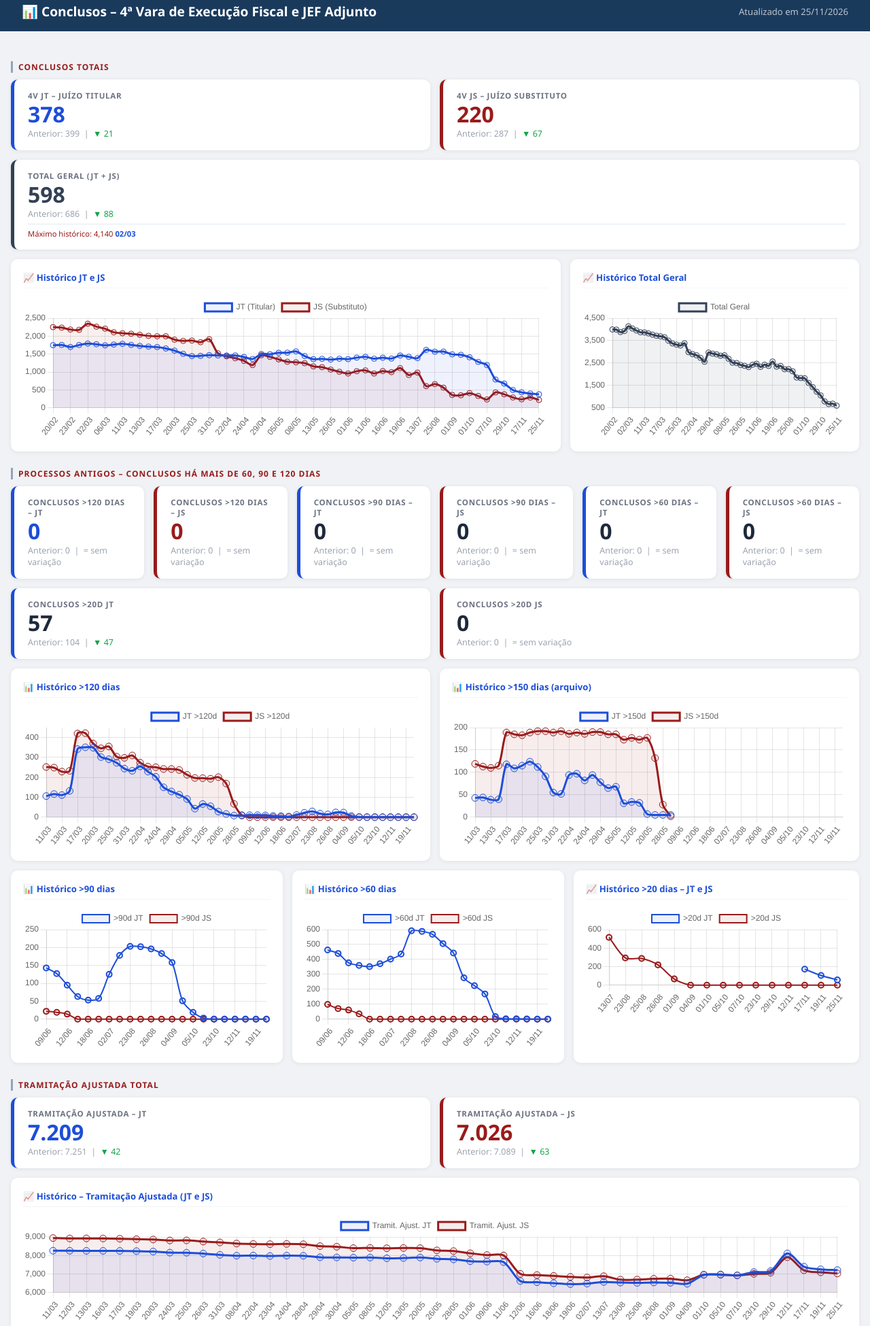
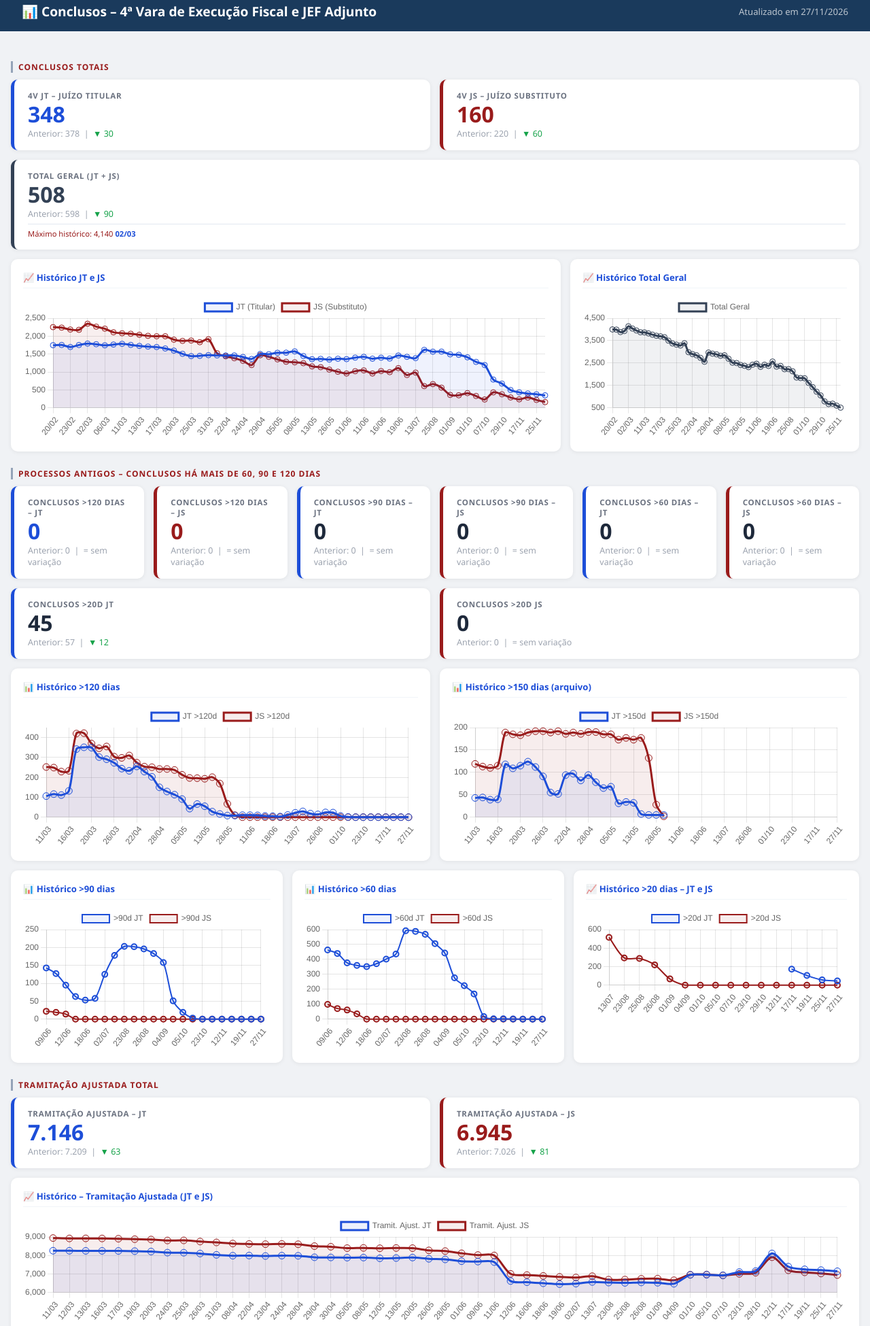
Before and after one commit to marcoantoniopsilva/eproc-dashboard, a plain HTML site: page index.html in a window 1280 px wide. Shown: the part 13-1963 px from the top of the page at 68% size. Drawn offline with nearby package versions, Linux system fonts and the light colour scheme; animation ran at ten frames a second.

Commit message:
Dashboard 27/11/2026: dados atualizados

```diff
--- a/index.html
+++ b/index.html
@@ -55,7 +55,7 @@
 <body>
 <header>
   <h1>📊 Conclusos – 4ª Vara de Execução Fiscal e JEF Adjunto</h1>
-  <span>Atualizado em 25/11/2026</span>
+  <span>Atualizado em 27/11/2026</span>
 </header>
 <div class="container">
 
@@ -64,18 +64,18 @@
   <div class="kpi-grid">
     <div class="kpi-card jt">
       <div class="kpi-label">4V JT – Juízo Titular</div>
-      <div class="kpi-value">378</div>
-      <div class="kpi-delta">Anterior: 399 &nbsp;|&nbsp; <span class="down">▼ 21</span></div>
+      <div class="kpi-value">348</div>
+      <div class="kpi-delta">Anterior: 378 &nbsp;|&nbsp; <span class="down">▼ 30</span></div>
     </div>
     <div class="kpi-card js">
       <div class="kpi-label">4V JS – Juízo Substituto</div>
-      <div class="kpi-value">220</div>
-      <div class="kpi-delta">Anterior: 287 &nbsp;|&nbsp; <span class="down">▼ 67</span></div>
+      <div class="kpi-value">160</div>
+      <div class="kpi-delta">Anterior: 220 &nbsp;|&nbsp; <span class="down">▼ 60</span></div>
     </div>
     <div class="kpi-card total">
       <div class="kpi-label">Total Geral (JT + JS)</div>
-      <div class="kpi-value">598</div>
-      <div class="kpi-delta">Anterior: 686 &nbsp;|&nbsp; <span class="down">▼ 88</span></div>
+      <div class="kpi-value">508</div>
+      <div class="kpi-delta">Anterior: 598 &nbsp;|&nbsp; <span class="down">▼ 90</span></div>
       <div style="font-size: 0.7rem; color: #991b1b; margin-top: 6px; padding-top: 6px; border-top: 1px solid #e2e8f0;">Máximo histórico: <span id="totalMaxVal">4.140</span> <span id="totalMaxDate" style="color: #1d4ed8; font-weight: 600;">02/03/2026</span></div>
     </div>
   </div>
@@ -123,7 +123,7 @@
       <div class="kpi-value">0</div>
       <div class="kpi-delta">Anterior: 0 &nbsp;|&nbsp; = sem variação</div>
     </div>
-    <div class="kpi-card c20jt"><div class="kpi-label">Conclusos &gt;20d JT</div><div class="kpi-value">57</div><div class="kpi-delta">Anterior: 104 &nbsp;|&nbsp; <span class="down">▼ 47</span></div></div> <div class="kpi-card c20js">
+    <div class="kpi-card c20jt"><div class="kpi-label">Conclusos &gt;20d JT</div><div class="kpi-value">45</div><div class="kpi-delta">Anterior: 57 &nbsp;|&nbsp; <span class="down">▼ 12</span></div></div> <div class="kpi-card c20js">
       <div class="kpi-label">Conclusos &gt;20d JS</div>
       <div class="kpi-value">0</div>
       <div class="kpi-delta">Anterior: 0 &nbsp;|&nbsp; = sem variação</div>
@@ -159,13 +159,13 @@
   <div class="kpi-grid">
     <div class="kpi-card tajt">
       <div class="kpi-label">Tramitação Ajustada – JT</div>
-      <div class="kpi-value">7.209</div>
-      <div class="kpi-delta">Anterior: 7.251 &nbsp;|&nbsp; <span class="down">▼ 42</span></div>
+      <div class="kpi-value">7.146</div>
+      <div class="kpi-delta">Anterior: 7.209 &nbsp;|&nbsp; <span class="down">▼ 63</span></div>
     </div>
     <div class="kpi-card tajs">
       <div class="kpi-label">Tramitação Ajustada – JS</div>
-      <div class="kpi-value">7.026</div>
-      <div class="kpi-delta">Anterior: 7.089 &nbsp;|&nbsp; <span class="down">▼ 63</span></div>
+      <div class="kpi-value">6.945</div>
+      <div class="kpi-delta">Anterior: 7.026 &nbsp;|&nbsp; <span class="down">▼ 81</span></div>
     </div>
   </div>
   <div class="chart-row" style="margin-top:14px;">
@@ -226,24 +226,24 @@
     </div>
   </div><script>
 // ══ HISTÓRICO PRINCIPAL ═══════════════════════════════════════
-var datesMain = ["20/02","21/02","23/02","26/02","02/03","04/03","06/03","10/03","11/03","12/03","13/03","16/03","17/03","19/03","20/03","24/03","25/03","26/03","31/03","08/04","22/04","23/04","24/04","28/04","29/04","30/04","05/05", '07/05', '08/05', '12/05', '13/05', '20/05', '26/05', '28/05', '01/06', '09/06', '11/06', '12/06', '16/06', '18/06', '19/06', '02/07', '13/07', '23/08', '25/08', '26/08', '01/09', '04/09', '01/10', '05/10', '07/10', '23/10', '29/10', '12/11', '17/11', '19/11', '25/11'];
-var histJT    = [1748, 1754, 1697, 1753, 1793, 1775, 1744, 1766, 1786, 1756, 1728, 1709, 1696, 1656, 1597, 1507, 1444, 1450, 1470, 1462, 1461, 1462, 1419, 1364, 1502, 1496, 1536, 1539, 1575, 1445, 1358, 1367, 1347, 1370, 1359, 1401, 1423, 1372, 1399, 1375, 1460, 1423, 1387, 1617, 1566, 1569, 1492, 1479, 1410, 1281, 1193, 789, 676, 497, 433, 399, 378];
-var histJS    = [2252, 2238, 2185, 2177, 2347, 2265, 2209, 2108, 2081, 2067, 2039, 2009, 1997, 1997, 1902, 1868, 1878, 1832, 1914, 1523, 1438, 1384, 1311, 1194, 1467, 1423, 1352, 1286, 1270, 1246, 1157, 1134, 1067, 1007, 958, 1022, 1045, 958, 1026, 996, 1108, 916, 983, 606, 662, 562, 360, 350, 410, 331, 233, 431, 378, 289, 237, 287, 220];
-var histTotal = [4000, 3992, 3882, 3930, 4140, 4040, 3953, 3874, 3867, 3823, 3767, 3718, 3693, 3653, 3499, 3375, 3322, 3282, 3384, 2985, 2899, 2846, 2730, 2558, 2969, 2919, 2888, 2825, 2845, 2691, 2515, 2501, 2414, 2377, 2317, 2423, 2468, 2330, 2425, 2371, 2568, 2339, 2370, 2223, 2228, 2131, 1852, 1829, 1820, 1612, 1426, 1220, 1054, 786, 670, 686, 598];
+var datesMain = ["20/02","21/02","23/02","26/02","02/03","04/03","06/03","10/03","11/03","12/03","13/03","16/03","17/03","19/03","20/03","24/03","25/03","26/03","31/03","08/04","22/04","23/04","24/04","28/04","29/04","30/04","05/05", '07/05', '08/05', '12/05', '13/05', '20/05', '26/05', '28/05', '01/06', '09/06', '11/06', '12/06', '16/06', '18/06', '19/06', '02/07', '13/07', '23/08', '25/08', '26/08', '01/09', '04/09', '01/10', '05/10', '07/10', '23/10', '29/10', '12/11', '17/11', '19/11', '25/11', '27/11'];
+var histJT    = [1748, 1754, 1697, 1753, 1793, 1775, 1744, 1766, 1786, 1756, 1728, 1709, 1696, 1656, 1597, 1507, 1444, 1450, 1470, 1462, 1461, 1462, 1419, 1364, 1502, 1496, 1536, 1539, 1575, 1445, 1358, 1367, 1347, 1370, 1359, 1401, 1423, 1372, 1399, 1375, 1460, 1423, 1387, 1617, 1566, 1569, 1492, 1479, 1410, 1281, 1193, 789, 676, 497, 433, 399, 378, 348];
+var histJS    = [2252, 2238, 2185, 2177, 2347, 2265, 2209, 2108, 2081, 2067, 2039, 2009, 1997, 1997, 1902, 1868, 1878, 1832, 1914, 1523, 1438, 1384, 1311, 1194, 1467, 1423, 1352, 1286, 1270, 1246, 1157, 1134, 1067, 1007, 958, 1022, 1045, 958, 1026, 996, 1108, 916, 983, 606, 662, 562, 360, 350, 410, 331, 233, 431, 378, 289, 237, 287, 220, 160];
+var histTotal = [4000, 3992, 3882, 3930, 4140, 4040, 3953, 3874, 3867, 3823, 3767, 3718, 3693, 3653, 3499, 3375, 3322, 3282, 3384, 2985, 2899, 2846, 2730, 2558, 2969, 2919, 2888, 2825, 2845, 2691, 2515, 2501, 2414, 2377, 2317, 2423, 2468, 2330, 2425, 2371, 2568, 2339, 2370, 2223, 2228, 2131, 1852, 1829, 1820, 1612, 1426, 1220, 1054, 786, 670, 686, 598, 508];
 
 // ══ NOVOS INDICADORES (a partir de 11/03) ═════════════════════
-var datesNew     = ["11/03","12/03","13/03","16/03","17/03","19/03","20/03","24/03","25/03","26/03","31/03","08/04","22/04","23/04","24/04","28/04","29/04","30/04","05/05", '08/05', '12/05', '13/05', '20/05', '26/05', '28/05', '01/06', '09/06', '11/06', '12/06', '16/06', '18/06', '19/06', '02/07', '13/07', '23/08', '25/08', '26/08', '01/09', '04/09', '01/10', '05/10', '07/10', '23/10', '29/10', '12/11', '17/11', '19/11', '25/11'];
-var hist120JT    = [106, 116, 111, 132, 342, 351, 349, 302, 291, 273, 244, 233, 255, 229, 203, 150, 129, 113, 91, 43, 66, 55, 28, 16, 8, 8, 10, 10, 9, 6, 5, 3, 11, 22, 29, 18, 14, 24, 23, 6, 1, 0, 0, 0, 0, 0, 0, 0];
-var hist120JS    = [252, 249, 229, 233, 420, 422, 370, 346, 355, 304, 298, 310, 274, 254, 251, 242, 242, 237, 213, 197, 196, 193, 201, 169, 67, 10, 0, 0, 0, 0, 0, 0, 0, 0, 0, 0, 0, 0, 0, 0, 0, 0, 0, 0, 0, 0, 0, 0];
+var datesNew     = ["11/03","12/03","13/03","16/03","17/03","19/03","20/03","24/03","25/03","26/03","31/03","08/04","22/04","23/04","24/04","28/04","29/04","30/04","05/05", '08/05', '12/05', '13/05', '20/05', '26/05', '28/05', '01/06', '09/06', '11/06', '12/06', '16/06', '18/06', '19/06', '02/07', '13/07', '23/08', '25/08', '26/08', '01/09', '04/09', '01/10', '05/10', '07/10', '23/10', '29/10', '12/11', '17/11', '19/11', '25/11', '27/11'];
+var hist120JT    = [106, 116, 111, 132, 342, 351, 349, 302, 291, 273, 244, 233, 255, 229, 203, 150, 129, 113, 91, 43, 66, 55, 28, 16, 8, 8, 10, 10, 9, 6, 5, 3, 11, 22, 29, 18, 14, 24, 23, 6, 1, 0, 0, 0, 0, 0, 0, 0, 0];
+var hist120JS    = [252, 249, 229, 233, 420, 422, 370, 346, 355, 304, 298, 310, 274, 254, 251, 242, 242, 237, 213, 197, 196, 193, 201, 169, 67, 10, 0, 0, 0, 0, 0, 0, 0, 0, 0, 0, 0, 0, 0, 0, 0, 0, 0, 0, 0, 0, 0, 0, 0];
 var hist150JT    = [43,  44,  39,  40,  118, 109, 115, 124, 112, 91,  55,  52,  94,  97,  82,  94,  78,  65,  68, 31, 34, 32, 7, 5, 5, 5];
 var hist150JS    = [119, 113, 110, 115, 189, 185, 183, 189, 192, 192, 189, 192, 186, 189, 186, 190, 190, 185, 185, 173, 177, 173, 177, 132, 28, 2];
-var dates90     = ['09/06', '11/06', '12/06', '16/06', '18/06', '19/06', '02/07', '13/07', '23/08', '25/08', '26/08', '01/09', '04/09', '01/10', '05/10', '07/10', '23/10', '29/10', '12/11', '17/11', '19/11', '25/11'];
-var hist90JT    = [143, 127, 95, 63, 53, 58, 125, 178, 203, 202, 196, 183, 158, 51, 19, 3, 0, 0, 0, 0, 0, 0];
-var hist90JS    = [22, 19, 14, 0, 0, 0, 0, 0, 0, 0, 0, 0, 0, 0, 0, 0, 0, 0, 0, 0, 0, 0];
-var hist60JT    = [463, 440, 377, 360, 352, 371, 402, 436, 592, 588, 568, 506, 443, 277, 224, 169, 17, 2, 2, 1, 0, 0];
-var hist60JS    = [99, 71, 61, 35, 0, 0, 0, 0, 0, 0, 0, 0, 0, 0, 0, 0, 0, 0, 0, 0, 0, 0];
-var histTramitJT = [8255, 8254, 8249, 8248, 8244, 8233, 8211, 8152, 8148, 8103, 8033, 7986, 7995, 7970, 7990, 7981, 7901, 7893, 7882, 7886, 7848, 7861, 7887, 7819, 7787, 7690, 7669, 7642, 6619, 6556, 6500, 6454, 6479, 6571, 6537, 6520, 6544, 6527, 6472, 6951, 6957, 6928, 7104, 7158, 8108, 7394, 7251, 7209];
-var histTramitJS = [8939, 8918, 8921, 8917, 8903, 8877, 8861, 8809, 8813, 8751, 8703, 8642, 8619, 8609, 8623, 8604, 8503, 8470, 8395, 8407, 8388, 8402, 8394, 8272, 8235, 8116, 8022, 8000, 7007, 6942, 6896, 6843, 6810, 6881, 6693, 6698, 6739, 6747, 6661, 6960, 6971, 6920, 7007, 7068, 7904, 7199, 7089, 7026];
+var dates90     = ['09/06', '11/06', '12/06', '16/06', '18/06', '19/06', '02/07', '13/07', '23/08', '25/08', '26/08', '01/09', '04/09', '01/10', '05/10', '07/10', '23/10', '29/10', '12/11', '17/11', '19/11', '25/11', '27/11'];
+var hist90JT    = [143, 127, 95, 63, 53, 58, 125, 178, 203, 202, 196, 183, 158, 51, 19, 3, 0, 0, 0, 0, 0, 0, 0];
+var hist90JS    = [22, 19, 14, 0, 0, 0, 0, 0, 0, 0, 0, 0, 0, 0, 0, 0, 0, 0, 0, 0, 0, 0, 0];
+var hist60JT    = [463, 440, 377, 360, 352, 371, 402, 436, 592, 588, 568, 506, 443, 277, 224, 169, 17, 2, 2, 1, 0, 0, 0];
+var hist60JS    = [99, 71, 61, 35, 0, 0, 0, 0, 0, 0, 0, 0, 0, 0, 0, 0, 0, 0, 0, 0, 0, 0, 0];
+var histTramitJT = [8255, 8254, 8249, 8248, 8244, 8233, 8211, 8152, 8148, 8103, 8033, 7986, 7995, 7970, 7990, 7981, 7901, 7893, 7882, 7886, 7848, 7861, 7887, 7819, 7787, 7690, 7669, 7642, 6619, 6556, 6500, 6454, 6479, 6571, 6537, 6520, 6544, 6527, 6472, 6951, 6957, 6928, 7104, 7158, 8108, 7394, 7251, 7209, 7146];
+var histTramitJS = [8939, 8918, 8921, 8917, 8903, 8877, 8861, 8809, 8813, 8751, 8703, 8642, 8619, 8609, 8623, 8604, 8503, 8470, 8395, 8407, 8388, 8402, 8394, 8272, 8235, 8116, 8022, 8000, 7007, 6942, 6896, 6843, 6810, 6881, 6693, 6698, 6739, 6747, 6661, 6960, 6971, 6920, 7007, 7068, 7904, 7199, 7089, 7026, 6945];
 
 // ══ BREAKDOWN JT – 26/03/2026 ════════════════════════════════
 var jtClasseLabels = ["Execução Fiscal","Execução Tít. Extrajudicial","Embargos Exec. Fiscal","Cumprimento Sentença","JEF Execução","Outros"];
@@ -285,7 +285,7 @@ var palDias = ['#22c55e','#84cc16','#eab308','#f97316','#ef4444'];
 var lo  = { responsive:true, maintainAspectRatio:false, plugins:{legend:{position:'top'}}, scales:{y:{beginAtZero:false}} };
 var loz = { responsive:true, maintainAspectRatio:false, plugins:{legend:{position:'top'}}, scales:{y:{beginAtZero:true}} };
 
-var dates20=['13/07', '23/08', '25/08', '26/08', '01/09', '04/09', '01/10', '05/10', '07/10', '23/10', '29/10', '12/11', '17/11', '19/11', '25/11'];var hist20JS=[516, 294, 288, 219, 67, 0, 0, 0, 0, 0, 0, 0, 0, 0, 0]; var hist20JT=[null,null,null,null,null,null,null,null,null,null,null,null,173, 104, 57];
+var dates20=['13/07', '23/08', '25/08', '26/08', '01/09', '04/09', '01/10', '05/10', '07/10', '23/10', '29/10', '12/11', '17/11', '19/11', '25/11', '27/11'];var hist20JS=[516, 294, 288, 219, 67, 0, 0, 0, 0, 0, 0, 0, 0, 0, 0, 0]; var hist20JT=[null,null,null,null,null,null,null,null,null,null,null,null,173, 104, 57, 45];
   new Chart(document.getElementById('chartHistorico'), {
   type:'line', data:{ labels:datesMain, datasets:[
     {label:'JT (Titular)',    data:histJT, borderColor:'#1d4ed8', backgroundColor:'rgba(29,78,216,0.07)',  tension:0.3, pointRadius:4, fill:true},
```
